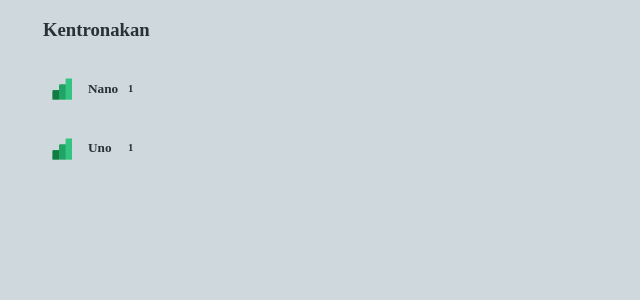
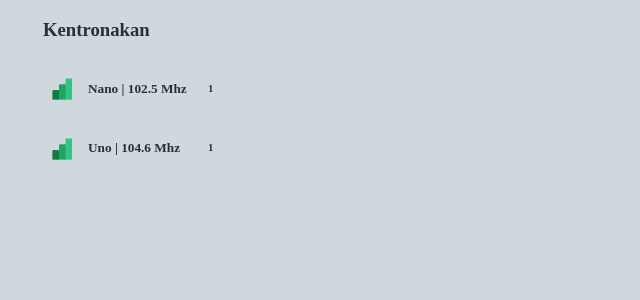
Before and after one commit to HHRCLab/Radio, a Flask app: page / in a window 1280 px wide. Shown: the top 300 px of the page, without its empty margins (0-640 px from the left). Run offline with Flask 2, Linux system fonts and the light colour scheme; parts of the project's set-up code (start-up, migrations or seed data) failed here and were passed over.

Commit message:
Small changes

```diff
--- a/main.py
+++ b/main.py
@@ -6,14 +6,14 @@ from flask import Flask, render_template, url_for, jsonify
 
 # Udp related stuff
 # variables
-IP = "192.168.1.10"
+IP = "192.168.10.10"
 PORT = 5050
 # arduinolist = {"192.168.1.66": (PORT, PORT+1), "192.168.1.65": (PORT, PORT+2)}
 socketlist = []
 bufferSize = 8
 rf = [1, 1]
 massage = "a9"
-TimeOut = 7
+TimeOut = 5
 
 
 class Arduino:
@@ -53,8 +53,8 @@ class Arduino:
 
 
 # init
-socketlist.append(Arduino("192.168.1.20", 50000))
-socketlist.append(Arduino("192.168.1.21", 50001))
+socketlist.append(Arduino("192.168.10.23", 50005))
+socketlist.append(Arduino("192.168.10.24", 50001))
 
 
 def openlogs():
@@ -81,13 +81,14 @@ def main1(level):
                 count = socketlist.index(sock)
                 try:
                     data, addr = sock.udp.recvfrom(bufferSize)
-                    rf[count] = round(sum(list(data)[:6]) / len(list(data)[:6]))
+                    rf[count] = round(sum(list(data)[1:7]) / len(list(data)[1:7]))
                     sock.changeStatus(True)
 
                     print(f"Received data:{rf[count]} from {addr}\n")
+                    print(f"Fq: {list(data)}")
                     # tostr()
 
-                    # sock.sendfq(1030,4)
+                    # sock.sendfq(1030,4) 76-108
                     # sock.reset()
 
                 except socket.timeout:
--- a/static/css/style.css
+++ b/static/css/style.css
@@ -40,7 +40,7 @@
 }
 
 #RF{
-  margin-left: 80px;
+  margin-left: 160px;
   margin-top: -40px;
   color: #263238;
 }
--- a/templates/Home.html
+++ b/templates/Home.html
@@ -23,10 +23,10 @@
             </li>
             <li id="name">
                 {%if n == 0%}
-                    <h5> Nano </h5>
+                    <h5> Nano | 102.5 Mhz </h5>
                 {%endif%}
                 {%if n == 1%}
-                    <h5> Uno </h5>
+                    <h5> Uno | 104.6 Mhz</h5>
                 {%endif%}
 
             </li>
```
Also changed, not shown: 1 other file.
